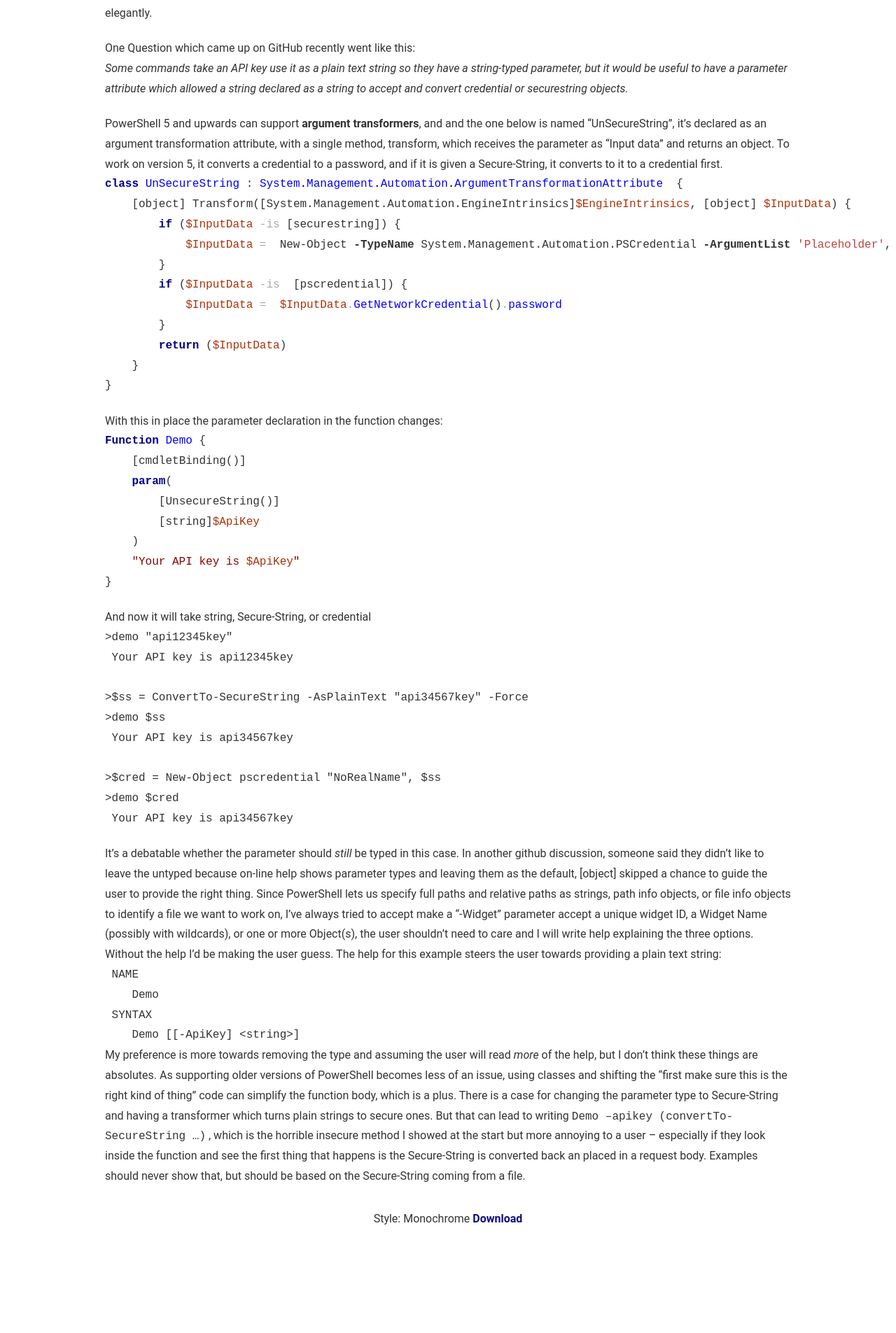
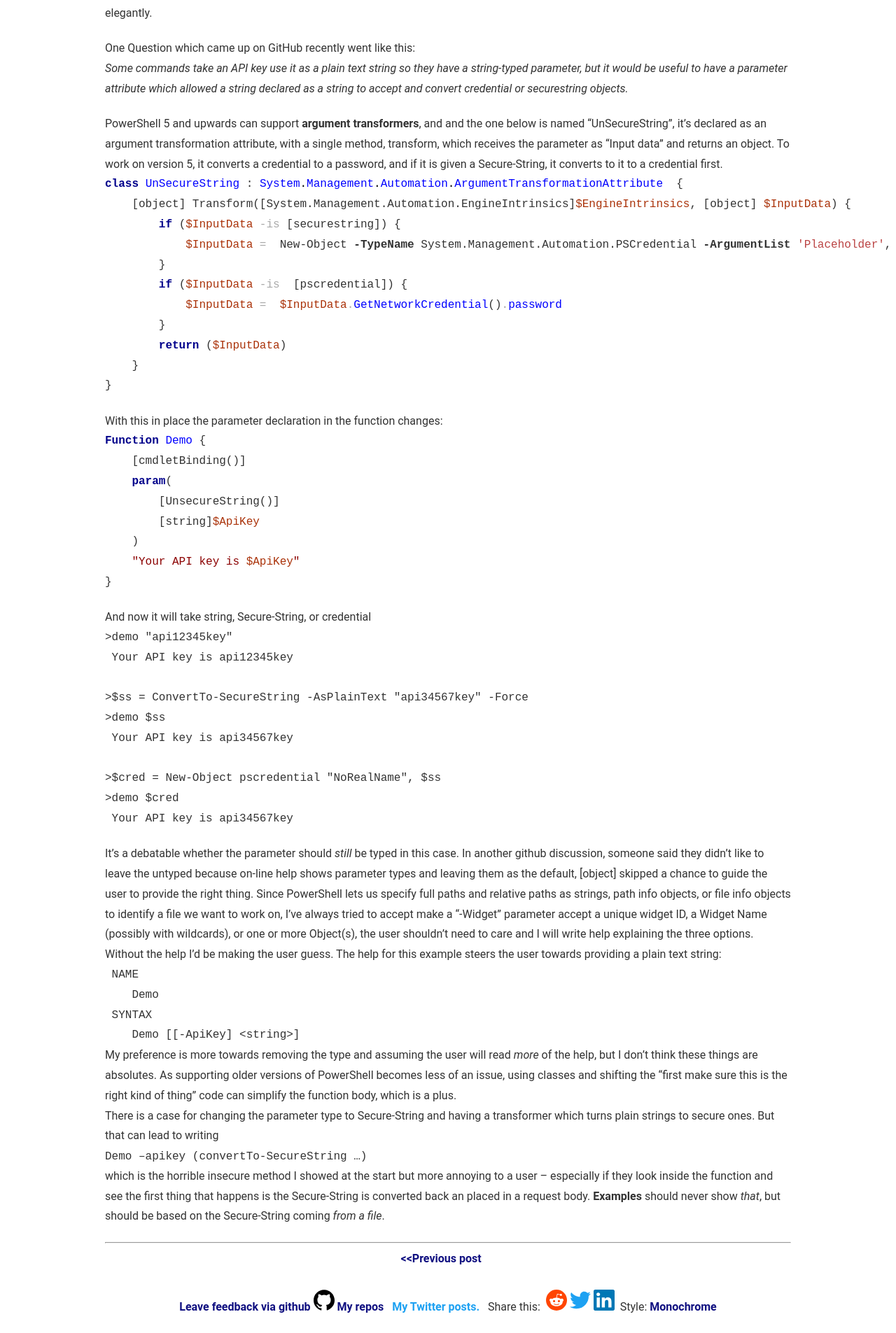
Before and after one commit to jhoneill/jhoneill.github.io, a Jekyll site: the page built from _posts/2020-04-10-Transformers.markdown, in a window 1280 px wide. Shown: the part 1633-3538 px from the top of the page at 70% size. Built offline with Jekyll 4.4.1, drawn with Linux system fonts in a browser that asks for light colours; before the commit the page ends 3400 px from its top, so only the background shows below that.

Commit message:
Add links footer

````diff
--- a/_config.yml
+++ b/_config.yml
@@ -23,7 +23,7 @@ email: j@mobulaConsulting.com
 description: >- # this means to ignore newlines until "baseurl:"
   PowerShell (or PWSH if you prefer). Devops (especially Azure Devops), Photography, and general thoughts
 baseurl: "" # the subpath of your site, e.g. /blog
-url: "" # the base hostname & protocol for your site, e.g. http://example.com
+url: "https://jhoneill.github.io" # the base hostname & protocol for your site, e.g. http://example.com
 twitter_username: jamesoneill
 github_username:  jhoneill
 
--- a/_includes/footer.html
+++ b/_includes/footer.html
@@ -1 +1,2 @@
-<footer><span>Style: Monochrome  <a href="https://github.com/thereviewindex/monochrome/archive/master.zip">Download</a></span></footer>
+<footer>
+</footer>
--- /dev/null
+++ b/_includes/share.html
@@ -0,0 +1,36 @@
+<hr />
+<p style="text-align: center;">{% if page.previous.url %} <a href="{{page.previous.url}}" title="Previous Post: {{page.previous.title}}">&lt;&lt;Previous post</a>&nbsp;&nbsp;&nbsp;{% endif %}&nbsp;&nbsp{% if page.next.url %}&nbsp;&nbsp<a href="{{page.next.url}}" title="Next post: {{page.next.title}}">Next Post&gt;&gt;</a>{% endif %}</p>
+
+<div class="sharebuttons">
+  <ul>
+    <li>
+        <a href="https://github.com/{{ site.github_username }}/{{ site.github_username  }}.github.io/issues/new/choose">Leave feedback via github</a>
+        {% include social/github.svg %}
+        <a href="https://github.com/{{ site.github_username }}?tab=repositories" >My repos</a>&nbsp;
+    </li>
+    <li>
+        &nbsp;<a href="https://twitter.com/{{ site.twitter_username }}" style="color:#1DA1F2;font-weight: 600;">My Twitter posts.</a>&nbsp;
+    </li>
+    <li>
+      <span>&nbsp;Share this:&nbsp;</span>
+    </li>
+    <li class="reddit">
+      <a href="http://www.reddit.com/submit?url={{ page.url | replace:'index.html','' | prepend: site.baseurl | prepend: site.url | uri_escape}}&title={{ page.title | default:"" | uri_escape }}" target="_blank">
+        {% include social/reddit.svg %}
+      </a>
+    </li>
+    <li class="twitter">
+      <a href="https://twitter.com/intent/tweet?via={{ site.twitter_username }}&url={{ page.url | replace:'index.html','' | prepend: site.baseurl | prepend: site.url | uri_escape}}&text={{ page.title | default:"" | uri_escape}}" target="_blank">
+        {% include social/twitter.svg %}
+      </a>
+    </li>
+    <li class="linkedin">
+      <a href="https://www.linkedin.com/shareArticle?mini=true&url={{ page.url | replace:'index.html','' | prepend: site.baseurl | prepend: site.url | uri_escape}}&title={{ page.title | default:"" | uri_escape}}" target="_blank">
+        {% include social/linkedin.svg %}
+      </a>
+    </li>
+    <li>
+        <span>&nbsp;Style: <a href="https://github.com/thereviewindex/monochrome/archive/master.zip">Monochrome</a></span>
+    </li>
+  </ul>
+</div>
--- a/_layouts/post.html
+++ b/_layouts/post.html
@@ -10,3 +10,4 @@ layout: default
 
 	</div>
 </article>
+{% include share.html %}
--- a/_posts/2020-04-10-Transformers.markdown
+++ b/_posts/2020-04-10-Transformers.markdown
@@ -99,4 +99,5 @@ Function Demo {
 ```
 My preference is more towards removing the type and assuming the user will read _more_ of the help, but I don’t think these things are absolutes. As supporting older versions of PowerShell becomes less of an issue, using classes and shifting the “first make sure this is the right kind of thing” code can simplify the function body, which is a plus.
 There is a case for changing the parameter type to Secure-String and having a transformer which turns plain strings to secure ones. But that can lead to writing
-`Demo –apikey (convertTo-SecureString …)` , which is the horrible insecure method I showed at the start but more annoying to a user – especially if they look inside the function and see the first thing that happens is the Secure-String is converted back an placed in a request body. Examples should never show that, but should be based on the Secure-String coming from a file.
+`Demo –apikey (convertTo-SecureString …)`
+which is the horrible insecure method I showed at the start but more annoying to a user – especially if they look inside the function and see the first thing that happens is the Secure-String is converted back an placed in a request body. **Examples** should never show _that_, but should be based on the Secure-String coming _from a file_.
--- a/_sass/layout.scss
+++ b/_sass/layout.scss
@@ -212,6 +212,7 @@ img[title="Monochrome"] {
 code {
   color: $text-color;
   line-height: 1;
+  /*font-weight: 600;*/
 }
 pre {
     display: block;
@@ -277,3 +278,42 @@ footer {
   text-align: center;
   padding: 0.6667em 0;
 }
+
+/* Share buttons */
+.sharebuttons {
+    margin: 0 auto 0 auto;
+  }
+
+  .sharebuttons ul {
+    margin: 30px 0 0 0;
+    text-align: center;
+  }
+
+  .sharebuttons ul li {
+    display: inline;
+  }
+
+  .sharebuttons ul li a {
+    text-decoration: none;
+  }
+
+  .sharebuttons ul li svg {
+    width: 30px;
+    height: 30px;
+  }
+
+  .sharebuttons .reddit svg {
+    fill: #FF4500;
+  }
+
+  .sharebuttons .hn svg {
+    fill: #F0652F;
+  }
+
+  .sharebuttons .twitter svg {
+    fill: #1DA1F2;
+  }
+
+  .sharebuttons .linkedin svg {
+    fill: #0077B5;
+  }
````
Also changed, not shown: _includes/social/github.svg (added), _includes/social/linkedin.svg (added), _includes/social/reddit.svg (added), _includes/social/twitter.svg (added), _includes/social/ycombinator.svg (added).
